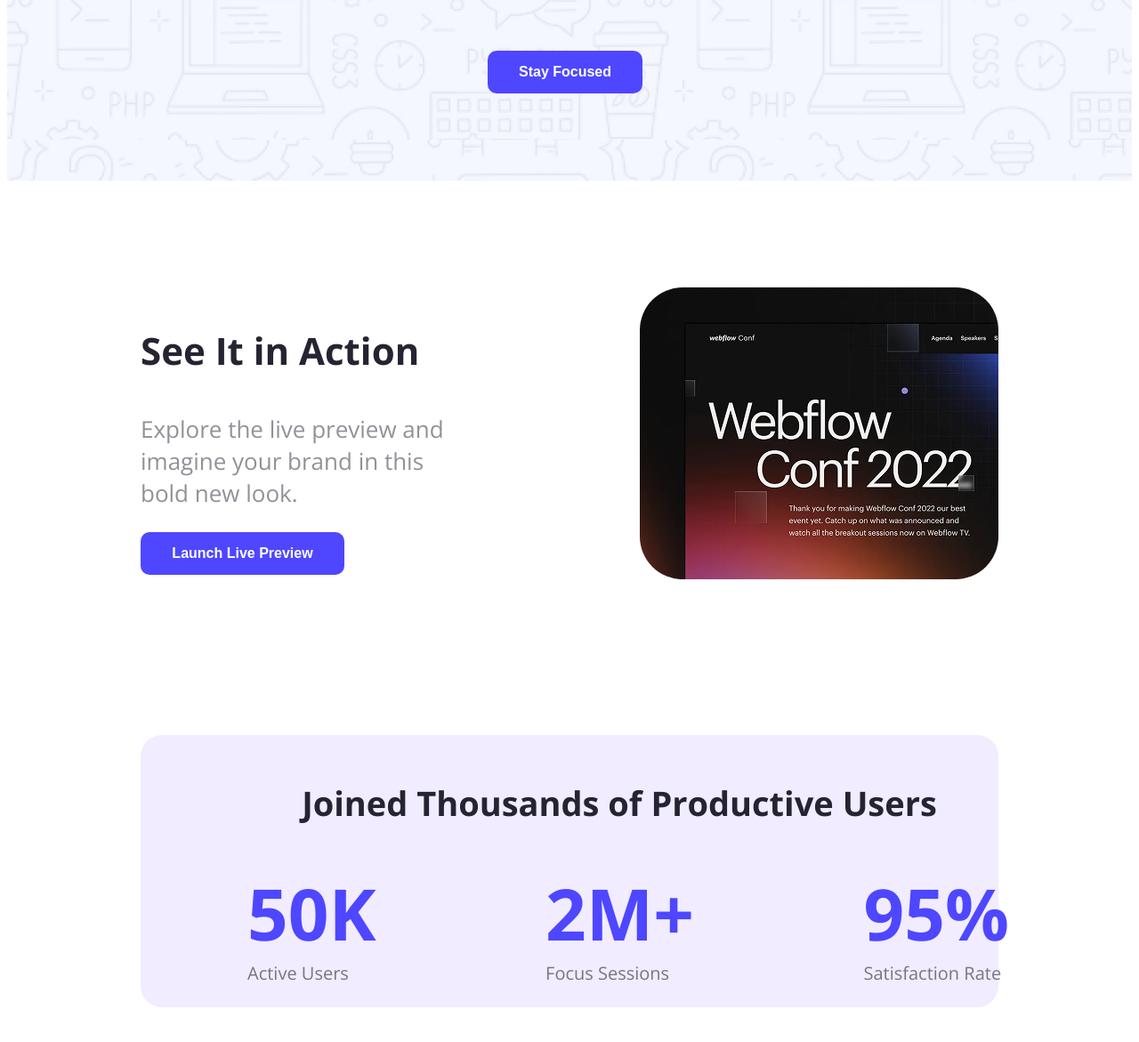
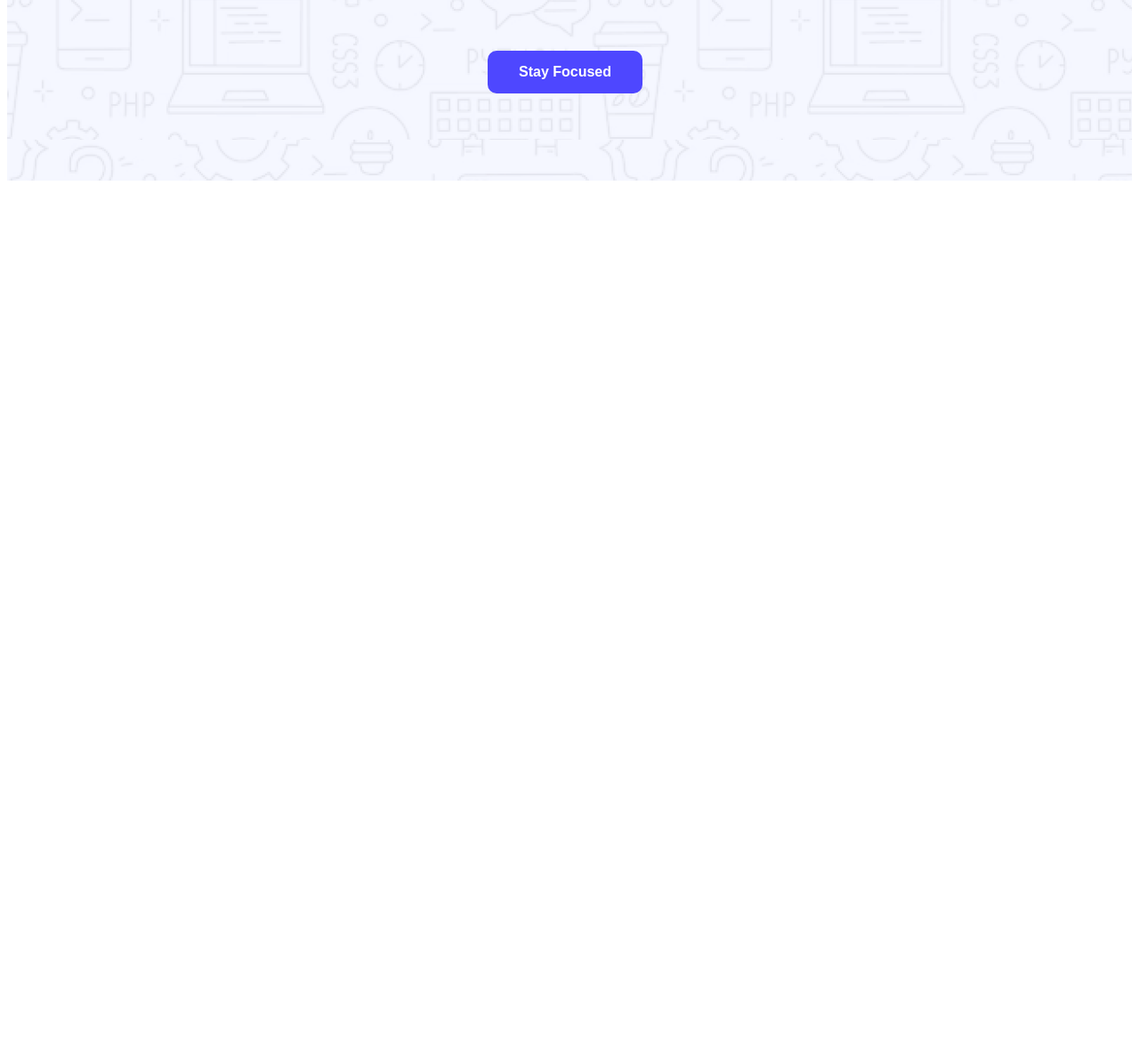
Before and after one commit to dasumit07/first-assignment, a plain HTML site: page index.html in a window 1280 px wide. Shown: the part 503-1674 px from the top of the page at 89% size. After the commit the page ends 800 px from the top, so only its background shows below. Drawn offline with nearby package versions, Linux system fonts and the light colour scheme.

```diff
--- a/index.css
+++ b/index.css
@@ -40,7 +40,7 @@
     border: none;
     border-radius: 10px;
     }
-    /* banner stylee */
+  /* banner stylee */
     .banner{
         max-width: 905px;
         height: 152px;
@@ -64,73 +64,3 @@
         border-radius: 10px;
         margin: 37px 340px 0 340px;
     }
-
-    /* action--style */
-    .action{
-        max-width: 1140px;
-        height: 338px;
-        margin: 120px 150px;
-        display: flex;justify-content: space-between;
-        gap: 220px;
-    }
-    .action-title{
-        font-weight: bold;
-        font-size: 42px;
-        color: #252432;
-    }
-    .action-subtitle{
-        font-size: 26px;
-        color: rgba(37, 36, 50, 0.5);
-    }
-    .action-button{
-         width: 229px;
-        height: 48px;
-        background-color: #4E47FF;
-        color: #FFFFFF;
-        font-size: 16px;
-        font-weight: bold;
-        border: none;
-        border-radius: 10px;
-    }
-    .action-img{
-        width: 403px;
-        height: 328px;
-        border-radius: 48px;
-    }
-    /* productive-users-style */
-    .productive-users{
-        max-width: 1140px;
-        height: 306px;
-        margin: 165px 150px;
-        background-color: rgba(121, 71, 255, 0.1);
-        border-radius: 24px;
-    }
-    .productive-users-title{
-        width: 856px;
-        height: 45px;
-        font-size: 38px;
-        font-weight: bold;
-        color: #252432;
-       margin: 50px 150px 0 90px;
-       text-align: center;
-       padding: 50px 20px;
-
-    }
-    .users{
-        width: 856px;
-       display: flex;
-        justify-content: space-between;
-        margin: 0 120px;
-    }
-    .users-data{
-        font-size: 80px;
-        font-weight: bold;
-        color: #4E47FF;
-        margin: 0;
-
-    }
-    .users-subtitle{
-        font-size: 20px;
-        color: rgba(0, 0, 0, 0.5);
-        margin: 0 ;
-    }
--- a/index.html
+++ b/index.html
@@ -25,33 +25,6 @@
 
     </header>
     <main>
-        <section class="action">
-            <div>
-                <h3 class="action-title">See It in Action</h3>
-                <p class="action-subtitle">Explore the live preview and imagine your brand in this bold new look.</p>
-                <button class="action-button">Launch Live Preview</button>
-             </div>
-             <img class="action-img" src="Assets/wc-mini.png" alt="">
-
-        </section>
-        <section class="productive-users">
-            <h3 class="productive-users-title">Joined Thousands of Productive Users</h3>
-            <div class="users">
-                <div>
-                    <h1 class="users-data">50K</h1>
-                    <p class="users-subtitle">Active Users</p>
-                </div>
-                <div>
-                    <h1 class="users-data">2M+</h1>
-                    <p class="users-subtitle">Focus Sessions</p>
-                </div>
-                <div>
-                    <h1 class="users-data">95%</h1>
-                    <p class="users-subtitle">Satisfaction Rate</p>
-                </div>
-            </div>
-
-        </section>
 
     </main>
     <footer>
```
